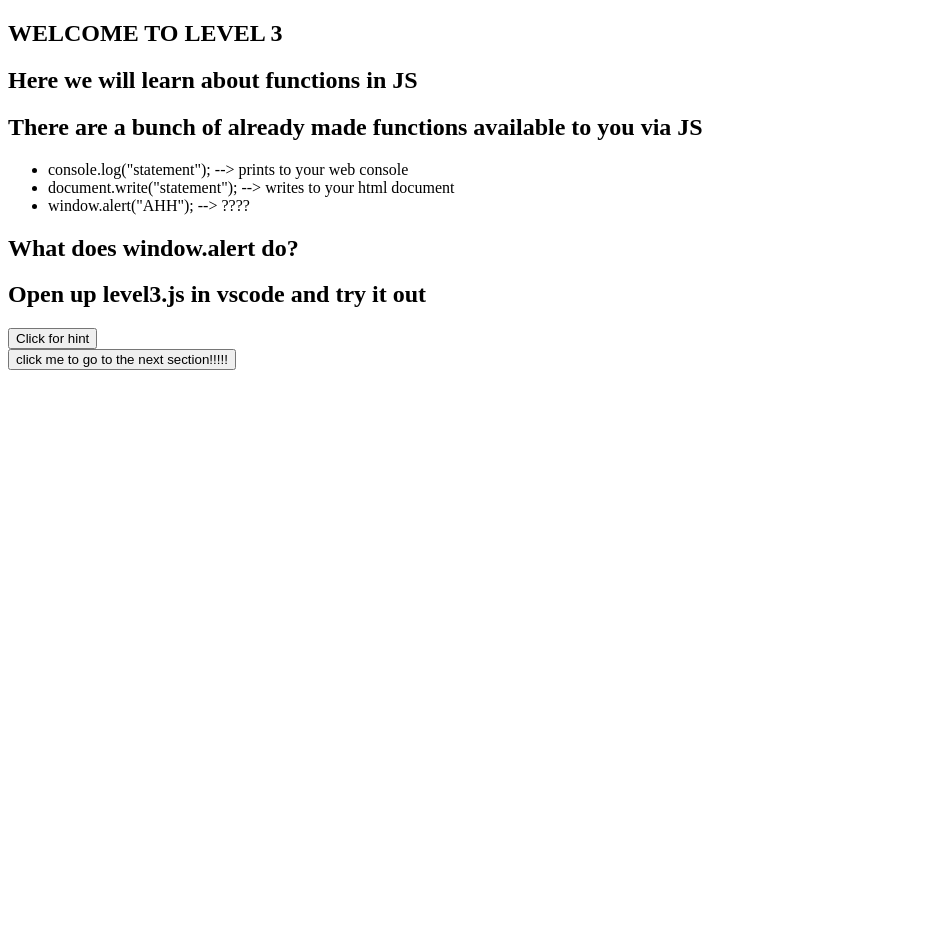
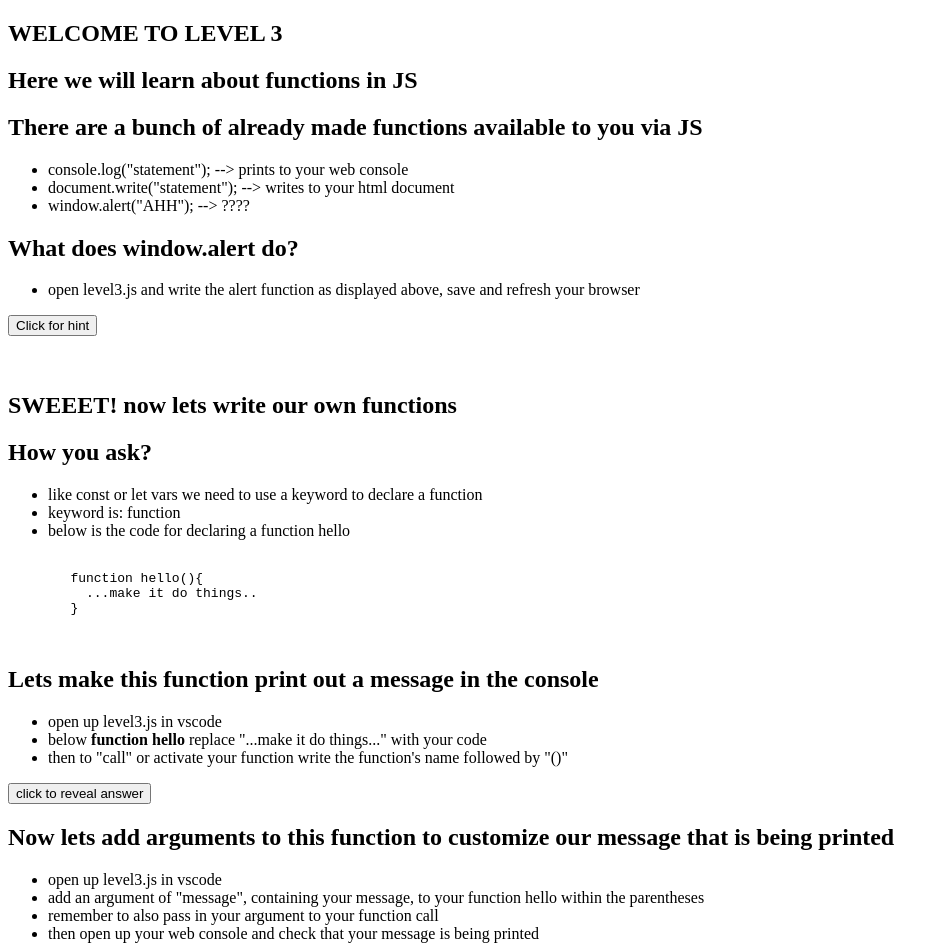
Before and after one commit to AnnaKap/wit_javascript, a plain HTML site: page level3.html in a window 1280 px wide. Shown: the top 952 px of the page, without its empty margins (0-949 px from the left). Before the commit the page ends 800 px from the top, so only its background shows below. Drawn offline with Linux system fonts and the light colour scheme.

Commit message:
some polishing

```diff
--- a/level3.html
+++ b/level3.html
@@ -27,7 +27,9 @@
     </ul>
 
     <h2>What does window.alert do?</h2>
-    <h2>Open up level3.js in vscode and try it out</h2>
+    <ul>
+      <li>open level3.js and write the alert function as displayed above, save and refresh your browser</li>
+    </ul>
 
     <button id="level3_button1">Click for hint</button>
 
@@ -41,11 +43,11 @@
       </pre>
     </div>
   </section>
-  <button id="level3_section_button_intro">
-    click me to go to the next section!!!!!
-  </button>
 
-  <section id="level3_section2" class="hidden">
+  <br>
+  <br>
+
+  <section >
     <h2>SWEEET! now lets write our own functions</h2>
     <h2>How you ask?</h2>
     <ul>
@@ -64,7 +66,7 @@
     <h2>Lets make this function print out a message in the console</h2>
     <ul>
       <li>open up level3.js in vscode</li>
-      <li>on line 6 replace "...make it do things..." with your code</li>
+      <li>below <strong>function hello</strong> replace "...make it do things..." with your code</li>
       <li>then to "call" or activate your function write the function's name followed by "()"</li>
     </ul>
 
@@ -83,7 +85,7 @@
     <h2>Now lets add arguments to this function to customize our message that is being printed</h2>
     <ul>
       <li>open up level3.js in vscode</li>
-      <li>on line 5 add an argument of "message", containing your message, to your function hello</li>
+      <li>add an argument of "message", containing your message, to your function hello within the parentheses</li>
       <li>remember to also pass in your argument to your function call</li>
       <li>then open up your web console and check that your message is being printed</li>
     </ul>
```
Also changed, not shown: level1.js (+14 -0 lines), level2.html (+4 -0 lines), level3.js (+6 -1 lines), level4.html (+2 -0 lines), level6.html (+1 -2 lines), script.js (+0 -9 lines).
